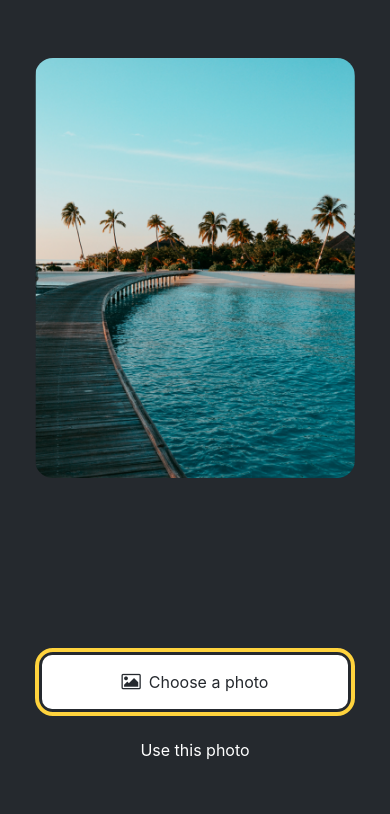
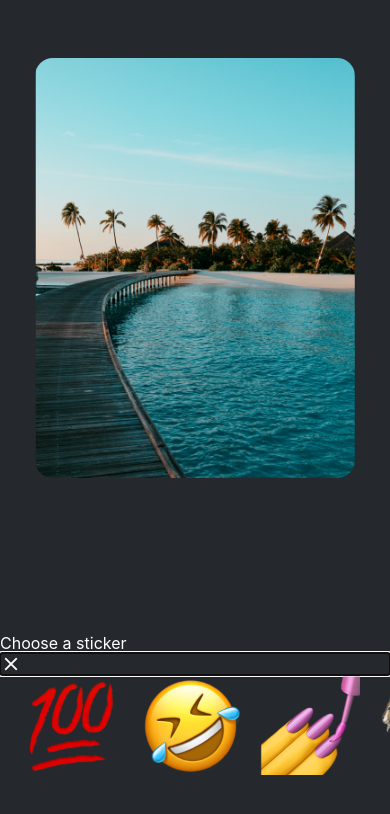
Before and after one commit to Antojoel/learning-react-native, a React Native app: screen / in a window 390 px wide. Shown: the top 814 px of the page. Built offline with nearby package versions, Linux system fonts and the light colour scheme.

Commit message:
updated a model

```diff
--- a/App.js
+++ b/App.js
@@ -5,14 +5,20 @@ import { useState } from "react";
 
 import Button from './components/Button';
 import ImageViewer from './components/ImageViewer';
-import CircleButton from "./components/CircleButton";
-import IconButton from "./components/IconButton";
+import CircleButton from './components/CircleButton';
+import IconButton from './components/IconButton';
+import EmojiPicker from "./components/EmojiPicker";
+import EmojiList from './components/EmojiList';
+
+
 
 const PlaceholderImage = require("./assets/images/background-image.png");
 
 export default function App() {
+  const [isModalVisible, setIsModalVisible] = useState(false);
   const [selectedImage, setSelectedImage] = useState(null);
   const [showAppOptions, setShowAppOptions] = useState(false);
+  const [pickedEmoji, setPickedEmoji] = useState(null);
 
   const pickImageAsync = async () => {
     let result = await ImagePicker.launchImageLibraryAsync({
@@ -21,7 +27,6 @@ export default function App() {
     });
 
     if (!result.canceled) {
-      console.log(result)
       setSelectedImage(result.assets[0].uri);
       setShowAppOptions(true);
     } else {
@@ -29,25 +34,22 @@ export default function App() {
     }
   };
 
-  const onReset = () =>{
-    setShowAppOptions(false)
-  }
 
-  const onAddSticker = () =>{
+  const onModalClose = () => {
+    setIsModalVisible(false);
+  };
 
+  const onReset = () => {
+    setShowAppOptions(false);
+  };
 
-  }
-  const onSaveImageAsync = () =>{
+  const onAddSticker = () => {
+    setIsModalVisible(true);
+  };
 
-
-  }
-
-
-
-
-
-
-
+  const onSaveImageAsync = async () => {
+    // we will implement this later
+  };
 
   return (
     <View style={styles.container}>
@@ -57,20 +59,23 @@ export default function App() {
           selectedImage={selectedImage}
         />
       </View>
-      {showAppOptions?(
+      {showAppOptions ? (
         <View style={styles.optionsContainer}>
           <View style={styles.optionsRow}>
-            <IconButton icon="refresh" label="reset" onPress={onReset}/>
-            <CircleButton onPress={onAddSticker}/>
-            <IconButton icon="save-alt" label="save" onPress={onSaveImageAsync}/>
+            <IconButton icon="refresh" label="Reset" onPress={onReset} />
+            <CircleButton onPress={onAddSticker} />
+            <IconButton icon="save-alt" label="Save" onPress={onSaveImageAsync} />
           </View>
         </View>
-      ):(
+        ):(
         <View style={styles.footerContainer}>
-          <Button theme="Primary" label="Choose a photo" onPress={pickImageAsync} />
+          <Button theme="primary" label="Choose a photo" onPress={pickImageAsync} />
           <Button label="Use this photo" onPress={() => setShowAppOptions(true)} />
         </View>
       )}
+      <EmojiPicker isVisible={isModalVisible} onClose={onModalClose}>
+        <EmojiList onSelect={setPickedEmoji} onCloseModal={onModalClose} />
+      </EmojiPicker>
       <StatusBar style="auto" />
     </View>
   );
--- a/components/Button.js
+++ b/components/Button.js
@@ -22,7 +22,7 @@ export default function Button({ label, theme, onPress }) {
     }
     return (
         <View style={styles.buttonContainer}>
-            <Pressable style={styles.button} onPress={onPress}>
+            <Pressable style={styles.button} /* @info Replace the alert() with the onPress.*/ onPress={onPress}/* @end */ >
                 <Text style={styles.buttonLabel}>{label}</Text>
             </Pressable>
         </View>
--- a/components/CircleButton.js
+++ b/components/CircleButton.js
@@ -1,6 +1,5 @@
-import { View,Pressable,StyleSheet } from "react-native-web";
-import { MaterialIcons } from "@expo/vector-icons";
-
+import { View, Pressable, StyleSheet } from 'react-native';
+import MaterialIcons from '@expo/vector-icons/MaterialIcons';
 
 export default function CircleButton({ onPress }) {
     return (
@@ -13,9 +12,9 @@ export default function CircleButton({ onPress }) {
 }
 
 const styles = StyleSheet.create({
-    CircleButtonContainer:{
-        width:84,
-        height:84,
+    circleButtonContainer: {
+        width: 84,
+        height: 84,
         marginHorizontal: 60,
         borderWidth: 4,
         borderColor: '#ffd33d',
--- /dev/null
+++ b/components/EmojiList.js
@@ -0,0 +1,49 @@
+import { useState } from 'react';
+import { StyleSheet, FlatList, Image, Platform, Pressable } from 'react-native';
+
+export default function EmojiList({ onSelect, onCloseModal }) {
+    const [emoji] = useState([
+        require('../assets/images/emoji1.png'),
+        require('../assets/images/emoji2.png'),
+        require('../assets/images/emoji3.png'),
+        require('../assets/images/emoji4.png'),
+        require('../assets/images/emoji5.png'),
+        require('../assets/images/emoji6.png'),
+    ]);
+
+    return (
+        <FlatList
+            horizontal
+            showsHorizontalScrollIndicator={Platform.OS === 'web' ? true : false}
+            data={emoji}
+            contentContainerStyle={styles.listContainer}
+            renderItem={({ item, index }) => {
+                return (
+                    <Pressable
+                        onPress={() => {
+                            onSelect(item);
+                            onCloseModal();
+                        }}>
+                        <Image source={item} key={index} style={styles.image} />
+                    </Pressable>
+                );
+            }}
+        />
+    );
+}
+
+const styles = StyleSheet.create({
+    listContainer: {
+        borderTopRightRadius: 10,
+        borderTopLeftRadius: 10,
+        paddingHorizontal: 20,
+        flexDirection: 'row',
+        alignItems: 'center',
+        justifyContent: 'space-between',
+    },
+    image: {
+        width: 100,
+        height: 100,
+        marginRight: 20,
+    },
+});
--- /dev/null
+++ b/components/EmojiPicker.js
@@ -0,0 +1,51 @@
+import { Modal,Text,View,Pressable,StyleSheet } from "react-native-web";
+import { MaterialIcons } from "@expo/vector-icons";
+
+export default function EmojiPicker({isVisble,children,onClose}) {
+    return(
+        <Modal animationType="slide" transparent={true} visible={isVisble}>
+            <view style={styles.modalContent}>
+                <View style={styles.titleContent}>
+                    <Text style={styles.title}>Choose a sticker</Text>
+                    <Pressable onPress={onClose}>
+                        <MaterialIcons name="close" color="#fff" size={22}/>
+                    </Pressable>
+                </View>
+                {children}
+            </view>
+        </Modal>
+    );
+}
+
+const styles = StyleSheet.create({
+    modalContent: {
+        height: '25%',
+        width: '100%',
+        backgroundColor: '#25292e',
+        borderTopRightRadius: 18,
+        borderTopLeftRadius: 18,
+        position: 'absolute',
+        bottom: 0,
+    },
+    titleContainer: {
+        height: '16%',
+        backgroundColor: '#464C55',
+        borderTopRightRadius: 10,
+        borderTopLeftRadius: 10,
+        paddingHorizontal: 20,
+        flexDirection: 'row',
+        alignItems: 'center',
+        justifyContent: 'space-between',
+    },
+    title: {
+        color: '#fff',
+        fontSize: 16,
+    },
+    pickerContainer: {
+        flexDirection: 'row',
+        justifyContent: 'center',
+        alignItems: 'center',
+        paddingHorizontal: 50,
+        paddingVertical: 20,
+    },
+});
```
